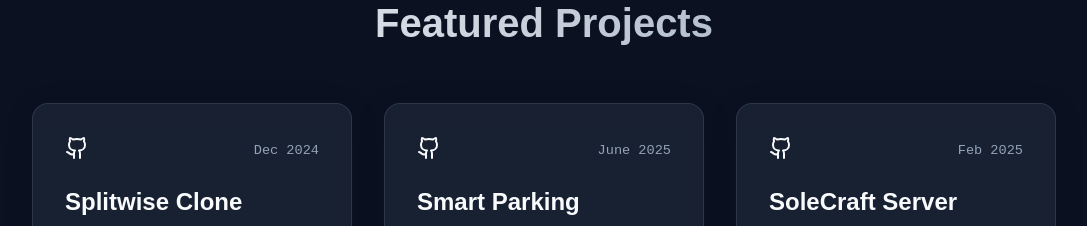
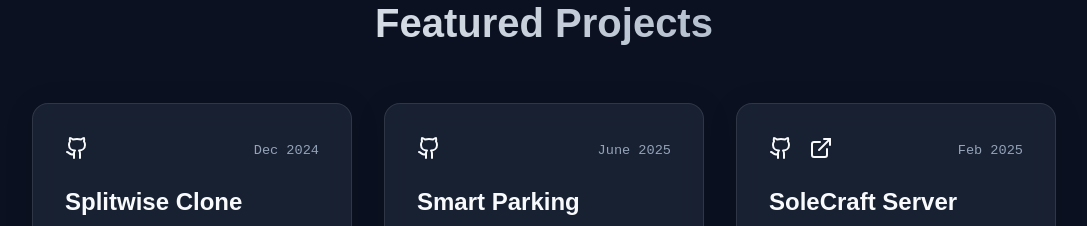
Before and after one commit to tanishq70000-commits/portfolio, a React app: page / in a window 1280 px wide. Shown: the part 2680-2906 px from the top of the page, without its empty margins (96-1183 px from the left). Built offline with nearby package versions, Linux system fonts and the light colour scheme; the HTML template or start-up script is replaced by a standard one.

Commit message:
Add dynamic live URL button to projects

```diff
--- a/src/components/Projects.jsx
+++ b/src/components/Projects.jsx
@@ -1,5 +1,5 @@
 import { motion } from 'framer-motion';
-import { Github } from 'lucide-react';
+import { Github, ExternalLink } from 'lucide-react';
 
 const Projects = () => {
   const projects = [
@@ -25,7 +25,8 @@ const Projects = () => {
       date: "Feb 2025",
       desc: "Developed a backend server for SoleCraft using Node.js and REST APIs to handle user requests, data management, and server-side logic, demonstrating strong skills in backend development and API design.",
       tech: ["Node.js", "Express.js", "REST APIs", "Backend"],
-      github: "https://github.com/tanishq70000-commits/solecraft-server"
+      github: "https://github.com/tanishq70000-commits/solecraft-server",
+      live: "https://solecraft-ten.vercel.app/"
     }
   ];
 
@@ -51,10 +52,15 @@ const Projects = () => {
             transition={{ duration: 0.6, delay: index * 0.1 }}
           >
             <div className="project-header">
-              <div className="project-links">
-                <a href={project.github} target="_blank" rel="noreferrer" title="GitHub">
+              <div className="project-links" style={{ display: 'flex', gap: '1rem' }}>
+                <a href={project.github} target="_blank" rel="noreferrer" title="GitHub Source">
                   <Github size={24} />
                 </a>
+                {project.live && (
+                  <a href={project.live} target="_blank" rel="noreferrer" title="Live Project">
+                    <ExternalLink size={24} />
+                  </a>
+                )}
               </div>
               <span>{project.date}</span>
             </div>
```
